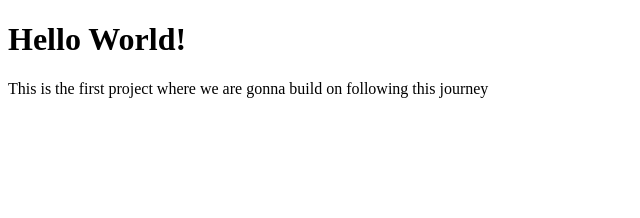
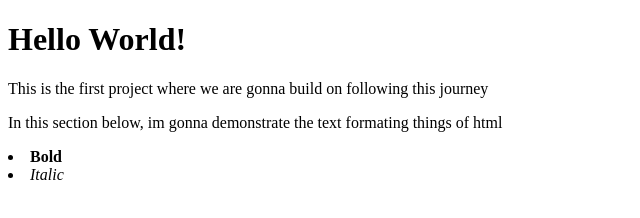
Before and after one commit to Gr3yG05T/git_test, a plain HTML site: page index.html in a window 1280 px wide. Shown: the whole page, without its empty margins (0-640 px from the left). Drawn offline with Linux system fonts and the light colour scheme.

Commit message:
included the new formating things i learned

```diff
--- a/index.html
+++ b/index.html
@@ -7,5 +7,9 @@
     <body>
         <h1>Hello World!</h1>
         <p>This is the first project where we are gonna build on following this journey</p>
+        <p>In this section below, im gonna demonstrate the text formating things of html</p>
+        <li><strong>Bold</strong></li>
+        <li><em>Italic</em></li>
+        <!--This is a comment flag{sometext}-->
     </body>
 </html>
```
